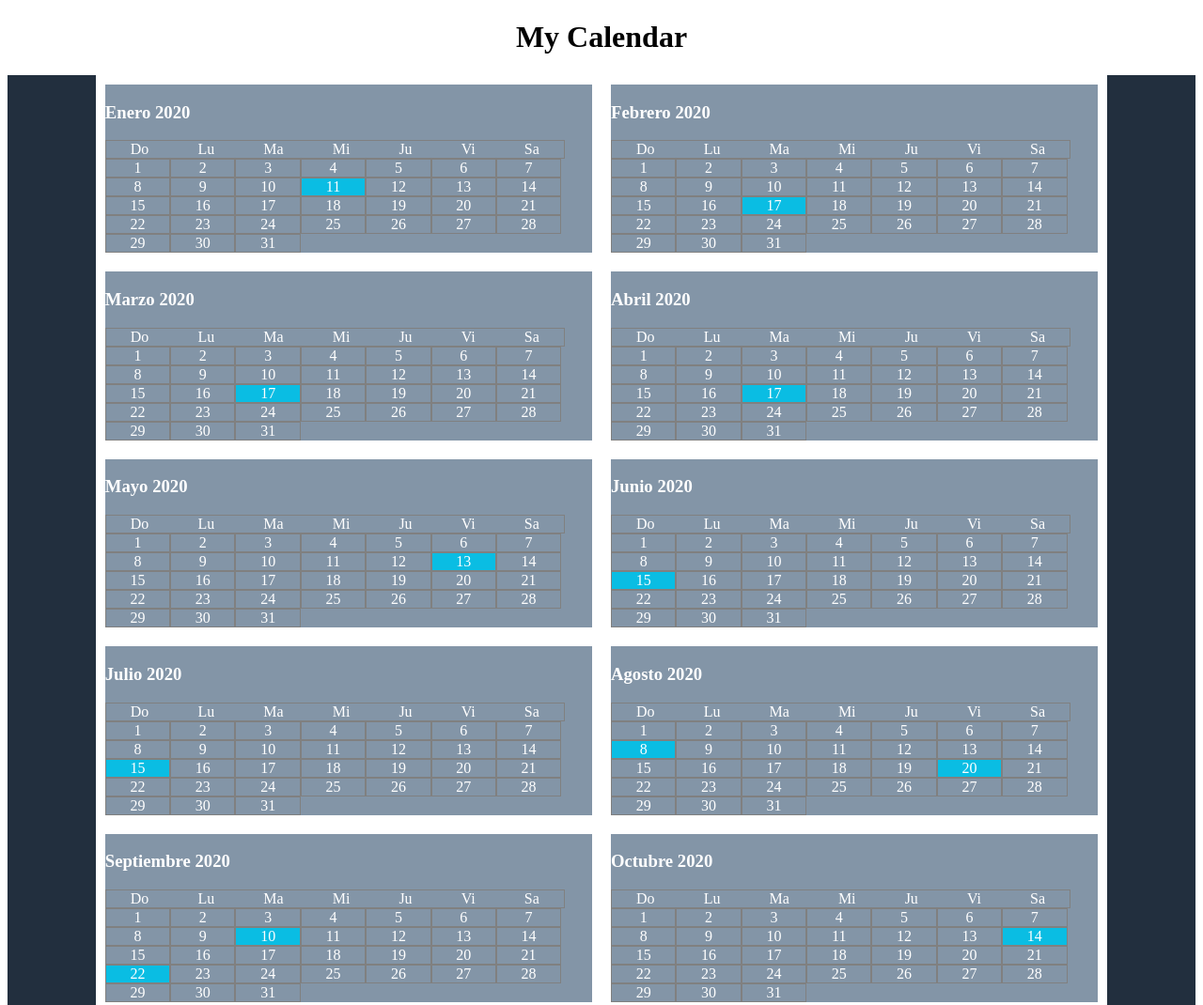
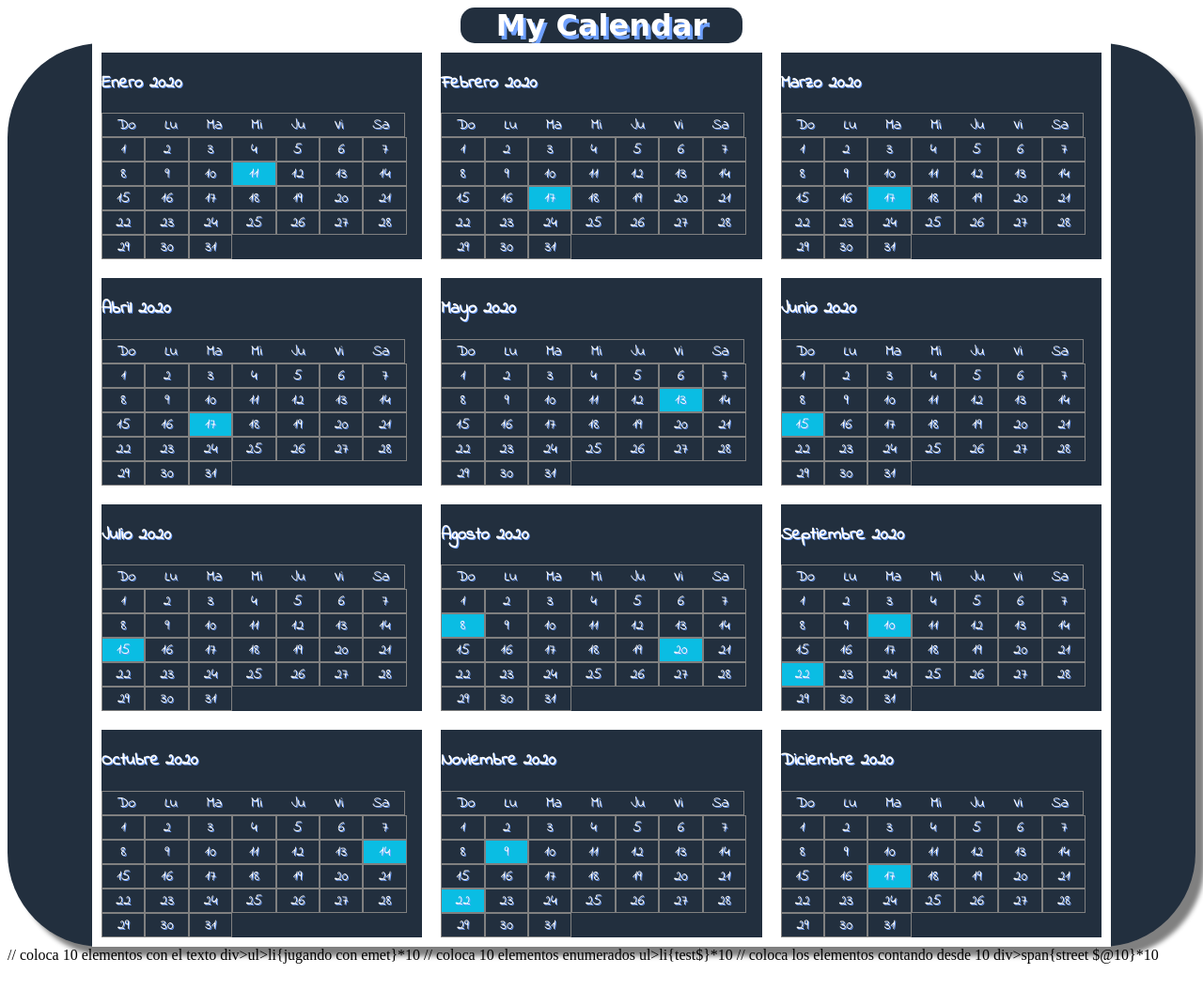
Before and after one commit to tomas89/calendary, a website: page index.html in a window 1280 px wide. Shown: the top 1070 px of the page at 94% size. After the commit the page ends 1034 px from the top, so only its background shows below. Drawn offline with Linux system fonts and the light colour scheme.

Commit message:
calendario version 0.2

```diff
--- a/css/main.css
+++ b/css/main.css
@@ -1,8 +1,8 @@
-h1 { text-align: center; }
+h1 { text-align: center; font-family: "Permanent Marker", cursive; background-color: #222f3e; color: #fff; border-radius: 15px; width: 300px; margin: 0 auto; text-shadow: 3px 4px #70a1ff; }
 
 .festivo { background-color: #0abde3; }
 
-.main { background-color: #222f3e; color: #fff; display: -webkit-box; display: -ms-flexbox; display: flex; -ms-flex-wrap: wrap; flex-wrap: wrap; -webkit-box-pack: center; -ms-flex-pack: center; justify-content: center; }
+.main { -webkit-box-shadow: 10px 10px 5px grey; box-shadow: 10px 10px 5px grey; text-shadow: 1px 1px #70a1ff; font-family: "Indie Flower", cursive; background-color: #222f3e; color: #fff; display: -webkit-box; display: -ms-flexbox; display: flex; -ms-flex-wrap: wrap; flex-wrap: wrap; -webkit-box-pack: center; -ms-flex-pack: center; justify-content: center; border-radius: 100px; }
 
 .main .container { width: 27%; border: 10px solid #fff; }
 
@@ -12,6 +12,14 @@ h1 { text-align: center; }
 
 .main .container .item-row div { border: 1px solid gray; width: 13%; }
 
-@media (max-width: 600px) { .container { width: 100% !important; background-color: #576574; } }
+/*
+  @media screen and (min-width: 900px)and(max-width:1366px) {
+    .container {
+      width: 41% !important;
+      background-color: $coral;
+    }
+  }
+*/
+@media screen and (min-width: 600px) and (max-width: 900px) { .container { width: 41% !important; background-color: #ff6348; } }
 
-@media (min-width: 600px) { .container { width: 41% !important; background-color: #8395a7; } }
+@media screen and (max-width: 600px) { .container { width: 100% !important; background-color: #ff6b81; } }
--- a/index.html
+++ b/index.html
@@ -4,6 +4,8 @@
     <meta charset="UTF-8">
     <meta name="viewport" content="width=device-width, initial-scale=1.0">
     <link rel="stylesheet" href="css/main.css">
+    <link href="https://fonts.googleapis.com/css2?family=Indie+Flower&display=swap" rel="stylesheet">
+
     <title>Document</title>
 </head>
 <body>
```
Also changed, not shown: package.json (added, +16 -0 lines), js/main.js (added), 2 other files.
